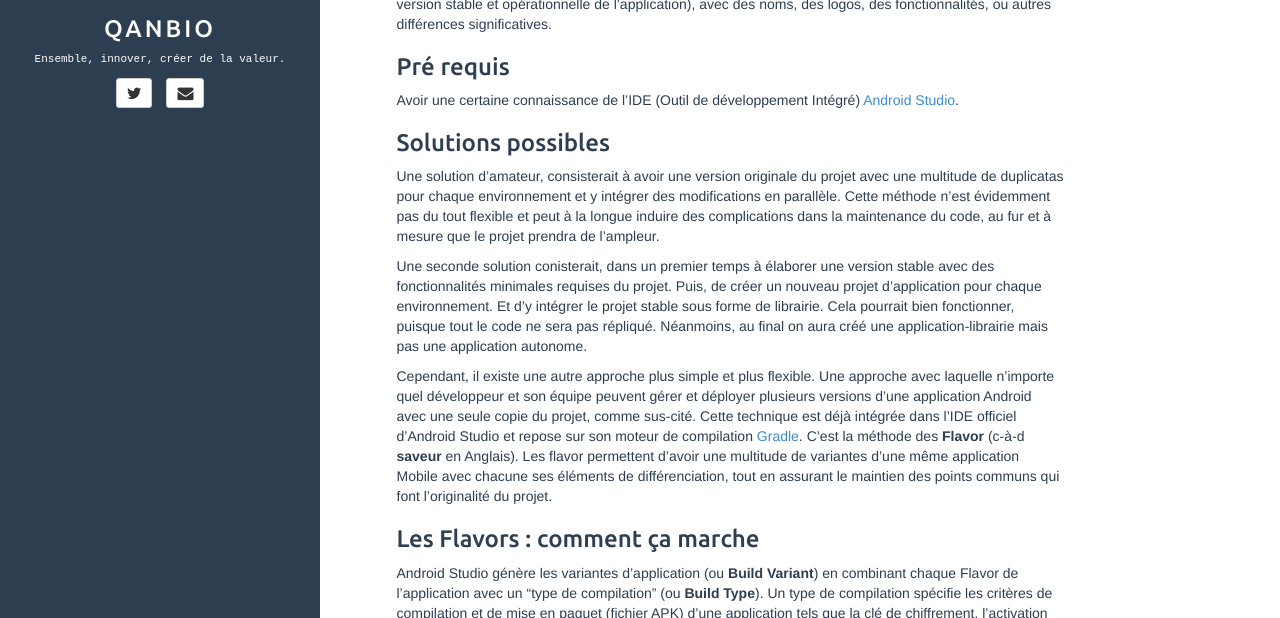
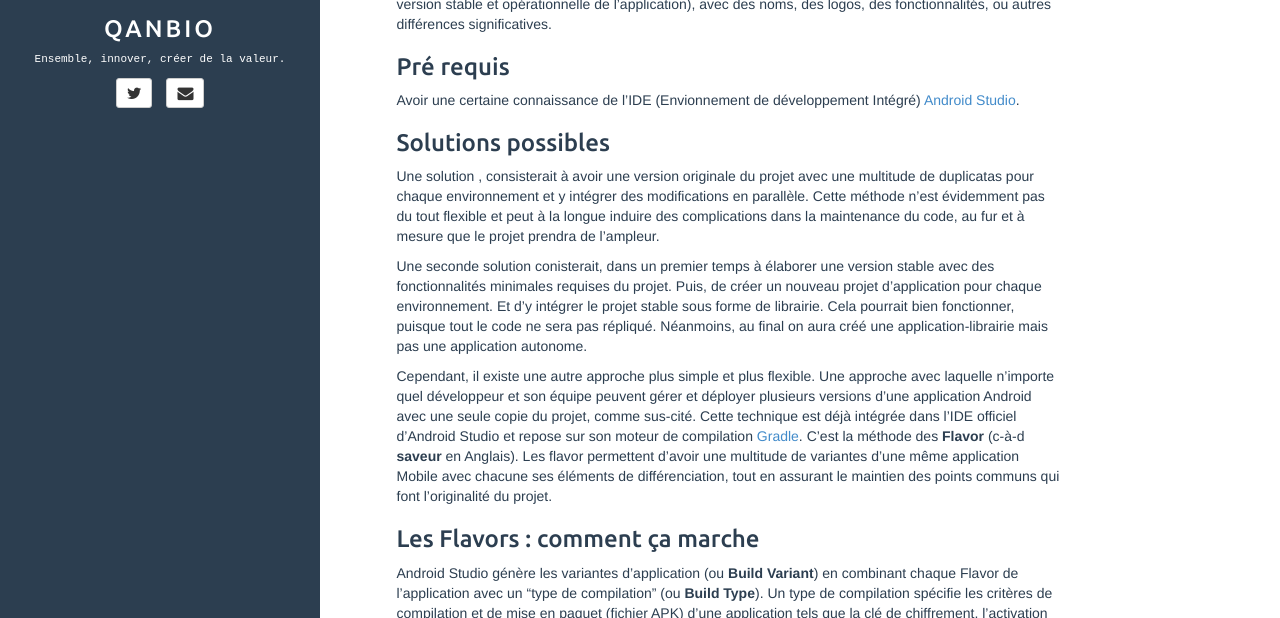
Before and after one commit to qanbio/blog, a Jekyll site: the page built from _posts/2017-05-18-configurer-plusieurs-versions-pour-une-meme-application-mobile-android.md, in a window 1280 px wide and 900 px high, cut to the strip 282-900 px from the top of the window. Built offline with Jekyll 4.4.1, drawn with Linux system fonts in a browser that asks for light colours; comment, search, counter and statistics services are not loaded.

Commit message:
autre modification

```diff
--- a/_posts/2017-05-18-configurer-plusieurs-versions-pour-une-meme-application-mobile-android.md
+++ b/_posts/2017-05-18-configurer-plusieurs-versions-pour-une-meme-application-mobile-android.md
@@ -12,10 +12,10 @@
 Développer une application Android devant être déployée en plusieurs versions (fichiers .APK) pour différentes cibles , notamment : **dev** (pour le développement), **recette** (pour la recette), **prod** (pour la version stable et opérationnelle de l’application), avec des noms, des logos, des fonctionnalités, ou autres différences significatives.
 
 ### Pré requis
-Avoir une certaine connaissance de l’IDE (Outil de développement Intégré) [Android Studio](https://developer.android.com/studio/index.html).
+Avoir une certaine connaissance de l’IDE (Envionnement de développement Intégré) [Android Studio](https://developer.android.com/studio/index.html).
 
 ### Solutions possibles
-Une solution d’amateur, consisterait à avoir une version originale du projet avec une multitude de duplicatas pour chaque environnement et y intégrer des modifications en parallèle. Cette méthode n'est évidemment pas du tout flexible et peut à la longue induire des complications dans la maintenance du code, au fur et à mesure que le projet prendra de l’ampleur.
+Une solution , consisterait à avoir une version originale du projet avec une multitude de duplicatas pour chaque environnement et y intégrer des modifications en parallèle. Cette méthode n'est évidemment pas du tout flexible et peut à la longue induire des complications dans la maintenance du code, au fur et à mesure que le projet prendra de l’ampleur.
 
 Une seconde solution conisterait, dans un premier temps à élaborer une version stable avec des fonctionnalités minimales requises du projet. Puis, de créer un nouveau projet d’application pour chaque environnement. Et d’y intégrer le projet stable sous forme de librairie. Cela pourrait bien fonctionner, puisque tout le code ne sera pas répliqué. Néanmoins, au final on aura créé une application-librairie mais pas une application autonome.
 
```
